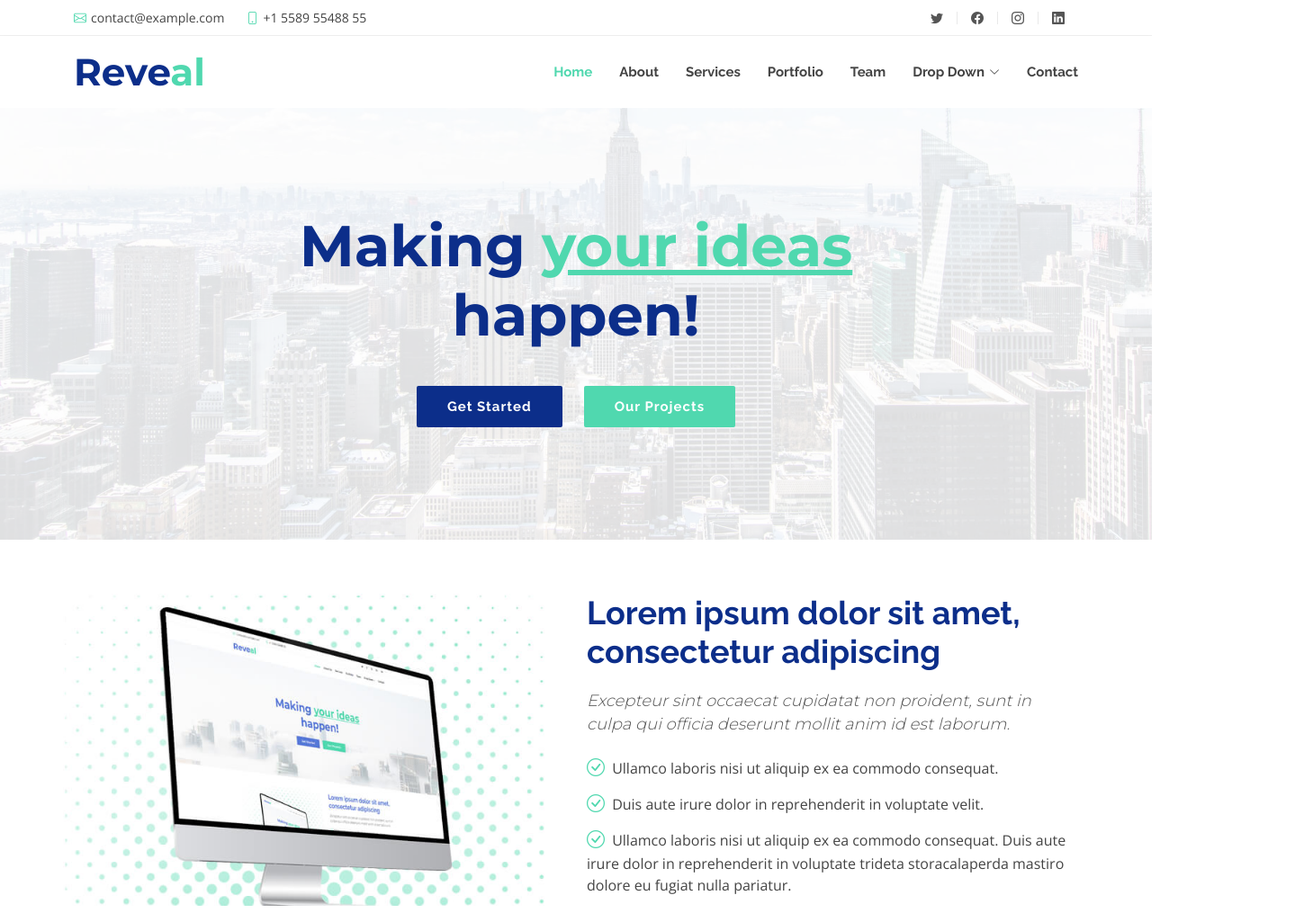
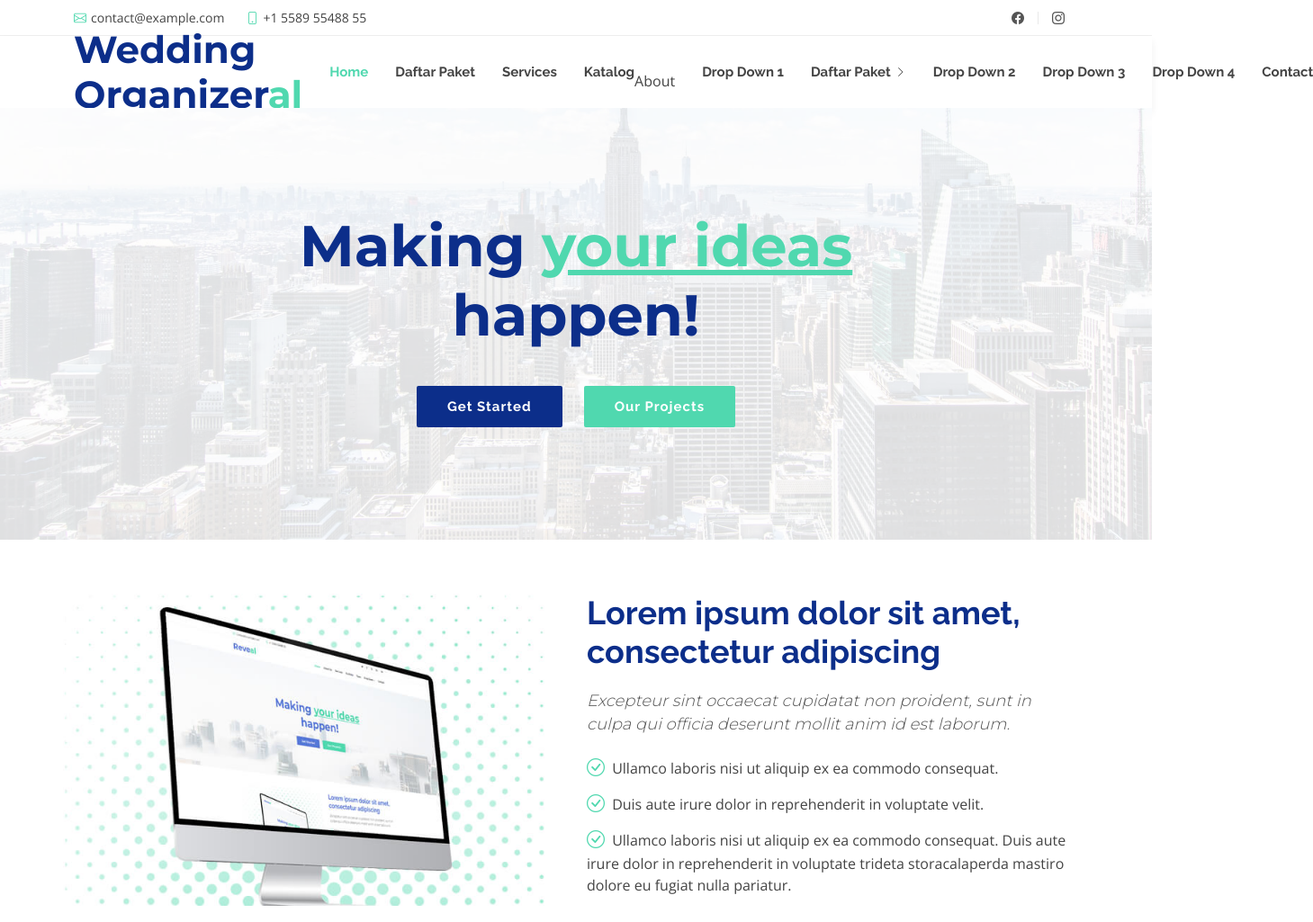
Before and after one commit to tutiani/projekweb, a plain HTML site: page index.html in a window 1280 px wide. Shown: the top 1025 px of the page at 90% size, 1459 px wide, since content can reach past the window. Drawn offline with nearby package versions, Linux system fonts and the light colour scheme.

Commit message:
Update index.html

```diff
--- a/index.html
+++ b/index.html
@@ -5,7 +5,7 @@
   <meta charset="utf-8">
   <meta content="width=device-width, initial-scale=1.0" name="viewport">
 
-  <title>Reveal Bootstrap Template</title>
+  <title>Wedding Organizer</title>
   <meta content="" name="description">
   <meta content="" name="keywords">
 
@@ -45,10 +45,9 @@
         <i class="bi bi-phone d-flex align-items-center ms-4"><span>+1 5589 55488 55</span></i>
       </div>
       <div class="social-links d-none d-md-flex align-items-center">
-        <a href="#" class="twitter"><i class="bi bi-twitter"></i></a>
         <a href="#" class="facebook"><i class="bi bi-facebook"></i></a>
         <a href="#" class="instagram"><i class="bi bi-instagram"></i></a>
-        <a href="#" class="linkedin"><i class="bi bi-linkedin"></i></i></a>
+
       </div>
     </div>
   </section><!-- End Top Bar-->
@@ -58,7 +57,7 @@
     <div class="container d-flex justify-content-between">
 
       <div id="logo">
-        <h1><a href="index.html">Reve<span>al</span></a></h1>
+        <h1><a href="index.html">Wedding Organizer<span>al</span></a></h1>
         <!-- Uncomment below if you prefer to use an image logo -->
         <!-- <a href="index.html"><img src="assets/img/logo.png" alt=""></a>-->
       </div>
@@ -66,14 +65,13 @@
       <nav id="navbar" class="navbar">
         <ul>
           <li><a class="nav-link scrollto active" href="#hero">Home</a></li>
-          <li><a class="nav-link scrollto" href="#about">About</a></li>
+          <li><a class="nav-link scrollto" href="#paket">Daftar Paket</a></li>
           <li><a class="nav-link scrollto" href="#services">Services</a></li>
-          <li><a class="nav-link scrollto " href="#portfolio">Portfolio</a></li>
-          <li><a class="nav-link scrollto" href="#team">Team</a></li>
-          <li class="dropdown"><a href="#"><span>Drop Down</span> <i class="bi bi-chevron-down"></i></a>
+          <li><a class="nav-link scrollto " href="#katalog">Katalog</a></li>
+          <li><a class="nav-link scrollto" href="#about"></a>About</li>
             <ul>
               <li><a href="#">Drop Down 1</a></li>
-              <li class="dropdown"><a href="#"><span>Deep Drop Down</span> <i class="bi bi-chevron-right"></i></a>
+              <li class="dropdown"><a href="#"><span>Daftar Paket</span> <i class="bi bi-chevron-right"></i></a>
                 <ul>
                   <li><a href="#">Deep Drop Down 1</a></li>
                   <li><a href="#">Deep Drop Down 2</a></li>
```
